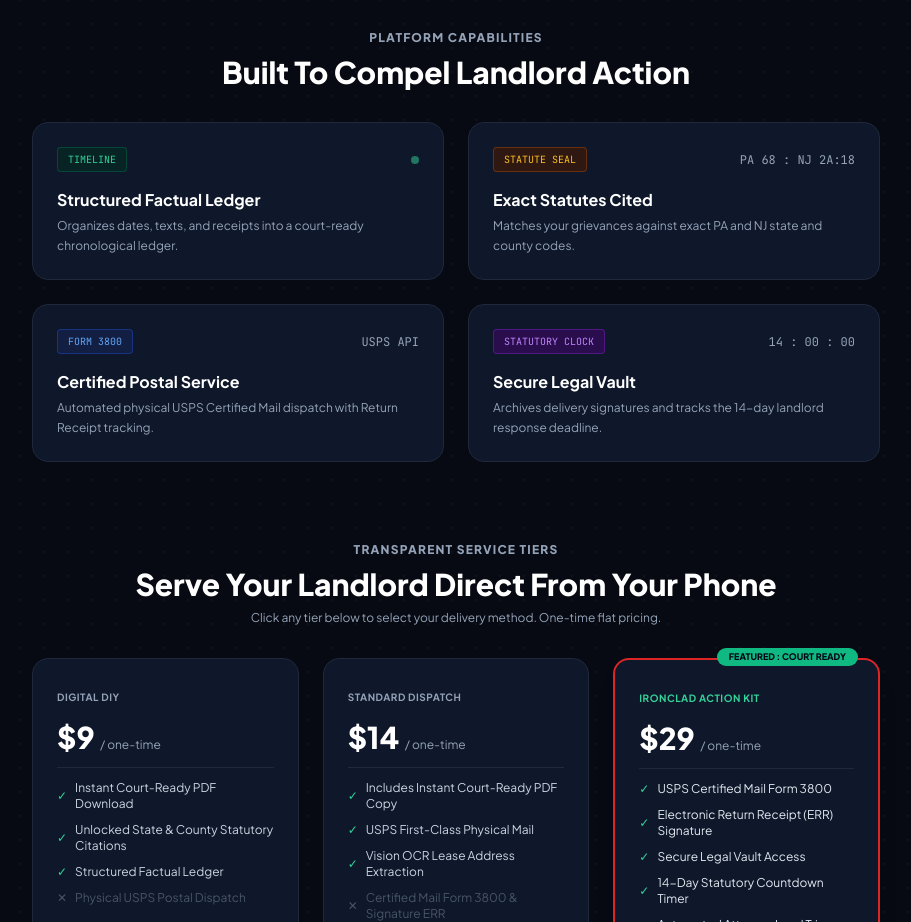
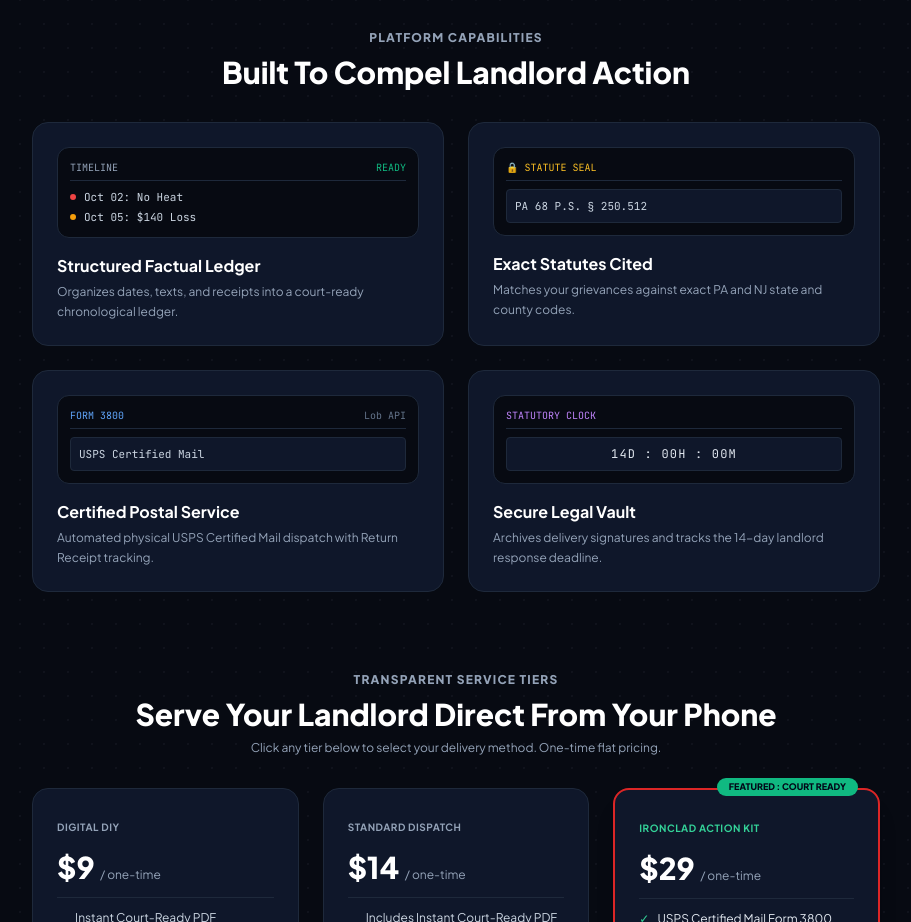
Before and after one commit to KINGJAYE/canisue-my-landlord, a website: page index.html in a window 1280 px wide. Shown: the part 1260-2182 px from the top of the page, without its empty margins (184-1095 px from the left). Drawn offline with nearby package versions, Linux system fonts and the light colour scheme.

Commit message:
feat(ui): restore high-fidelity platform capability micro-cards
Reintroduced the structured mini-preview visual cards (Timeline, Statute Seal, Form 3800, and Statutory Clock) under the 'Built To Compel Landlord Action' section to match the original institutional-grade design specifications.

```diff
--- a/index.html
+++ b/index.html
@@ -169,50 +169,77 @@
       </div>
     </div>
 
-    <!-- PLATFORM CAPABILITIES SECTION (RESTORED) -->
+    <!-- PLATFORM CAPABILITIES SECTION (ORIGINAL DESIGN RESTORED) -->
     <div class="mb-20 text-center">
       <span class="text-xs uppercase font-extrabold tracking-widest text-slate-400 block mb-2">Platform Capabilities</span>
       <h2 class="text-2xl sm:text-3xl font-extrabold text-white mb-8">Built To Compel Landlord Action</h2>
 
       <div class="grid grid-cols-1 sm:grid-cols-2 gap-6 text-left">
-        <!-- Card 1 -->
-        <div class="bg-[#0F172A] border border-slate-800 rounded-2xl p-6">
-          <div class="flex items-center justify-between mb-4">
-            <span class="text-[10px] font-mono text-emerald-400 bg-emerald-950/60 border border-emerald-800/60 px-2.5 py-1 rounded">TIMELINE</span>
-            <span class="w-2 h-2 rounded-full bg-emerald-400 animate-pulse"></span>
+        <!-- Card 1: Structured Factual Ledger -->
+        <div class="bg-[#0F172A] border border-slate-800 rounded-2xl p-6 flex flex-col justify-between">
+          <div>
+            <div class="bg-[#070A12] border border-slate-800 rounded-xl p-3 mb-4 font-mono text-xs">
+              <div class="flex items-center justify-between mb-2 pb-1 border-b border-slate-800 text-[10px]">
+                <span class="text-slate-400">TIMELINE</span>
+                <span class="text-[#10B981]">READY</span>
+              </div>
+              <div class="space-y-1 text-[11px]">
+                <div class="flex items-center gap-2"><span class="w-1.5 h-1.5 rounded-full bg-red-500"></span><span class="text-slate-300">Oct 02: No Heat</span></div>
+                <div class="flex items-center gap-2"><span class="w-1.5 h-1.5 rounded-full bg-amber-500"></span><span class="text-slate-300">Oct 05: $140 Loss</span></div>
+              </div>
             </div>
             <h3 class="font-bold text-white text-base mb-1">Structured Factual Ledger</h3>
             <p class="text-xs text-slate-400 leading-relaxed">Organizes dates, texts, and receipts into a court-ready chronological ledger.</p>
           </div>
+        </div>
 
-        <!-- Card 2 -->
-        <div class="bg-[#0F172A] border border-slate-800 rounded-2xl p-6">
-          <div class="flex items-center justify-between mb-4">
-            <span class="text-[10px] font-mono text-amber-400 bg-amber-950/60 border border-amber-800/60 px-2.5 py-1 rounded">STATUTE SEAL</span>
-            <span class="text-xs font-mono text-slate-400">PA 68 : NJ 2A:18</span>
+        <!-- Card 2: Exact Statutes Cited -->
+        <div class="bg-[#0F172A] border border-slate-800 rounded-2xl p-6 flex flex-col justify-between">
+          <div>
+            <div class="bg-[#070A12] border border-slate-800 rounded-xl p-3 mb-4 font-mono text-xs">
+              <div class="flex items-center justify-between mb-2 pb-1 border-b border-slate-800 text-[10px]">
+                <span class="text-amber-400">🔒 STATUTE SEAL</span>
+              </div>
+              <div class="bg-[#0F172A] border border-slate-800 p-2 rounded text-[11px] text-slate-300 font-mono">
+                PA 68 P.S. § 250.512
+              </div>
             </div>
             <h3 class="font-bold text-white text-base mb-1">Exact Statutes Cited</h3>
             <p class="text-xs text-slate-400 leading-relaxed">Matches your grievances against exact PA and NJ state and county codes.</p>
           </div>
+        </div>
 
-        <!-- Card 3 -->
-        <div class="bg-[#0F172A] border border-slate-800 rounded-2xl p-6">
-          <div class="flex items-center justify-between mb-4">
-            <span class="text-[10px] font-mono text-blue-400 bg-blue-950/60 border border-blue-800/60 px-2.5 py-1 rounded">FORM 3800</span>
-            <span class="text-xs font-mono text-slate-400">USPS API</span>
+        <!-- Card 3: Certified Postal Service -->
+        <div class="bg-[#0F172A] border border-slate-800 rounded-2xl p-6 flex flex-col justify-between">
+          <div>
+            <div class="bg-[#070A12] border border-slate-800 rounded-xl p-3 mb-4 font-mono text-xs">
+              <div class="flex items-center justify-between mb-2 pb-1 border-b border-slate-800 text-[10px]">
+                <span class="text-blue-400">FORM 3800</span>
+                <span class="text-slate-500">Lob API</span>
+              </div>
+              <div class="bg-[#0F172A] border border-slate-800 p-2 rounded text-[11px] text-slate-300">
+                USPS Certified Mail
+              </div>
             </div>
             <h3 class="font-bold text-white text-base mb-1">Certified Postal Service</h3>
             <p class="text-xs text-slate-400 leading-relaxed">Automated physical USPS Certified Mail dispatch with Return Receipt tracking.</p>
           </div>
+        </div>
 
-        <!-- Card 4 -->
-        <div class="bg-[#0F172A] border border-slate-800 rounded-2xl p-6">
-          <div class="flex items-center justify-between mb-4">
-            <span class="text-[10px] font-mono text-purple-400 bg-purple-950/60 border border-purple-800/60 px-2.5 py-1 rounded">STATUTORY CLOCK</span>
-            <span class="text-xs font-mono text-slate-400">14 : 00 : 00</span>
+        <!-- Card 4: Secure Legal Vault -->
+        <div class="bg-[#0F172A] border border-slate-800 rounded-2xl p-6 flex flex-col justify-between">
+          <div>
+            <div class="bg-[#070A12] border border-slate-800 rounded-xl p-3 mb-4 font-mono text-xs">
+              <div class="flex items-center justify-between mb-2 pb-1 border-b border-slate-800 text-[10px]">
+                <span class="text-purple-400">STATUTORY CLOCK</span>
+              </div>
+              <div class="bg-[#0F172A] border border-slate-800 p-2 rounded text-center text-[12px] text-slate-200 font-mono tracking-widest">
+                14D : 00H : 00M
+              </div>
             </div>
             <h3 class="font-bold text-white text-base mb-1">Secure Legal Vault</h3>
             <p class="text-xs text-slate-400 leading-relaxed">Archives delivery signatures and tracks the 14-day landlord response deadline.</p>
+          </div>
         </div>
       </div>
     </div>
```
Lines whose indentation alone changed are shown as unchanged.
